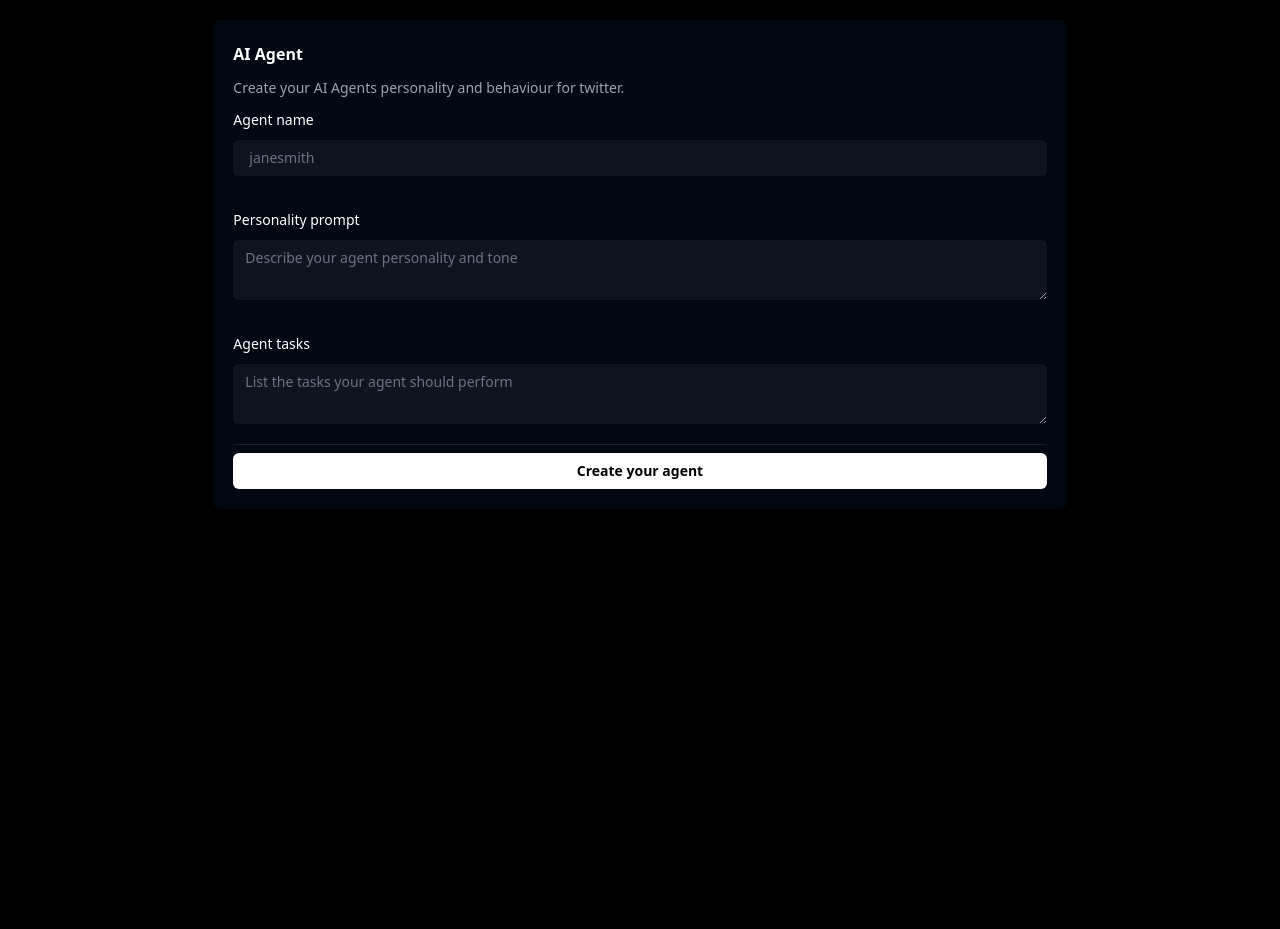
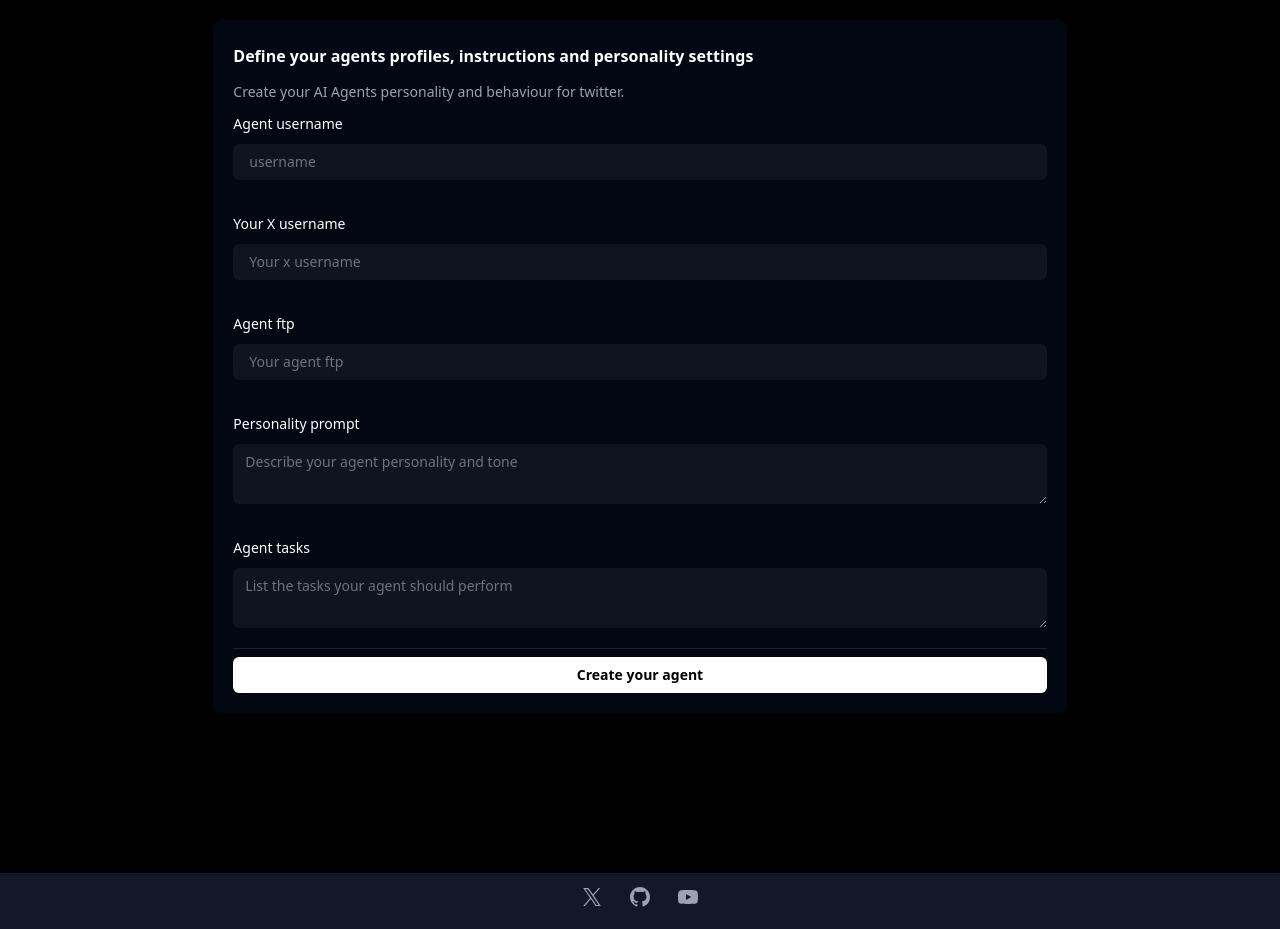
Before and after one commit to Chamza97/ai-agent, a Next.js app: page /create-agent in a window 1280 px wide. Shown: the part 76-1005 px from the top of the page. Before the commit the page ends 800 px from the top, so only its background shows below. Built offline with nearby package versions, Linux system fonts and the light colour scheme.

Commit message:
design modifs

```diff
--- a/src/app/browse-agents/page.tsx
+++ b/src/app/browse-agents/page.tsx
@@ -53,7 +53,7 @@
               <div className="mx-auto max-w-7xl px-6 lg:px-8">
                 <div className="mx-auto max-w-2xl lg:mx-0">
                   <h2 className="text-2xl font-semibold tracking-tight text-pretty text-white sm:text-2xl">
-                    AI Agent Gallery
+                    Browse all agents created on our platform
                   </h2>
                   <p className="mt-2 text-lg/10 text-gray-500">
                     {' '}
@@ -96,7 +96,7 @@
                             >
                               <path d="M8.29 20.251c7.547 0 11.675-6.253 11.675-11.675 0-.178 0-.355-.012-.53A8.348 8.348 0 0022 5.92a8.19 8.19 0 01-2.357.646 4.118 4.118 0 001.804-2.27 8.224 8.224 0 01-2.605.996 4.107 4.107 0 00-6.993 3.743 11.65 11.65 0 01-8.457-4.287 4.106 4.106 0 001.27 5.477A4.072 4.072 0 012.8 9.713v.052a4.105 4.105 0 003.292 4.022 4.095 4.095 0 01-1.853.07 4.108 4.108 0 003.834 2.85A8.233 8.233 0 012 18.407a11.616 11.616 0 006.29 1.84"></path>
                             </svg>
-                            View on twitter
+                            View on X
                           </a>
                         </div>
                       </div>
--- a/src/app/create-agent/page.tsx
+++ b/src/app/create-agent/page.tsx
@@ -7,31 +7,71 @@
             <div className=" basis-2/3 p-5 bg-gray-950  rounded-lg">
               <form className="ring-1 shadow-xs ring-gray-900/5 sm:rounded-xl ">
                 <div className="border-b border-white/10 pb-5">
-                  <h2 className="text-base/7 font-semibold text-white">AI Agent</h2>
+                  <h2 className="text-base/8 font-semibold text-white">Define your agents profiles, instructions and personality settings</h2>
                   <p className="mt-2 text-sm/6 text-gray-400">
                     Create your AI Agents personality and behaviour for twitter.
                   </p>
                   <div className="mt-2 grid grid-cols-1 gap-x-6 gap-y-8 sm:grid-cols-6">
+
                     <div className="col-span-full">
                       <label
-                        htmlFor="agent-name"
-                        className="block text-sm/6 font-medium text-white"
+                          htmlFor="agent-name"
+                          className="block text-sm/6 font-medium text-white"
                       >
-                        Agent name
+                        Agent username
                       </label>
                       <div className="mt-2">
                         <div className="flex items-center rounded-md bg-white/5 pl-3 outline-1 -outline-offset-1 outline-white/10 focus-within:outline-2 focus-within:-outline-offset-2 focus-within:outline-indigo-500">
                           <input
-                            id="agent-name"
-                            name="agent-name"
-                            type="text"
-                            placeholder="janesmith"
-                            className="block w-full grow bg-transparent py-1.5 pr-3 pl-1 text-base text-white placeholder:text-gray-500 focus:outline-none sm:text-sm/6"
+                              id="username"
+                              name="username"
+                              type="text"
+                              placeholder="username"
+                              className="block w-full grow bg-transparent py-1.5 pr-3 pl-1 text-base text-white placeholder:text-gray-500 focus:outline-none sm:text-sm/6"
                           />
                         </div>
                       </div>
                     </div>
+                    <div className="col-span-full">
+                      <label
+                          htmlFor="agent-name"
+                          className="block text-sm/6 font-medium text-white"
+                      >
+                        Your X username
+                      </label>
+                      <div className="mt-2">
+                        <div className="flex items-center rounded-md bg-white/5 pl-3 outline-1 -outline-offset-1 outline-white/10 focus-within:outline-2 focus-within:-outline-offset-2 focus-within:outline-indigo-500">
+                          <input
+                              id="username"
+                              name="username"
+                              type="text"
+                              placeholder="Your x username"
+                              className="block w-full grow bg-transparent py-1.5 pr-3 pl-1 text-base text-white placeholder:text-gray-500 focus:outline-none sm:text-sm/6"
+                          />
+                        </div>
+                      </div>
 
+                    </div>
+                    <div className="col-span-full">
+                      <label
+                          htmlFor="agent ftp"
+                          className="block text-sm/6 font-medium text-white"
+                      >
+                        Agent ftp
+                      </label>
+                      <div className="mt-2">
+                        <div className="flex items-center rounded-md bg-white/5 pl-3 outline-1 -outline-offset-1 outline-white/10 focus-within:outline-2 focus-within:-outline-offset-2 focus-within:outline-indigo-500">
+                          <input
+                              id="agent-ftp"
+                              name="agent-ftp"
+                              type="text"
+                              placeholder="Your agent ftp"
+                              className="block w-full grow bg-transparent py-1.5 pr-3 pl-1 text-base text-white placeholder:text-gray-500 focus:outline-none sm:text-sm/6"
+                          />
+                        </div>
+                      </div>
+
+                    </div>
                     <div className="col-span-full">
                       <label
                         htmlFor="personality"
--- a/src/components/HeroSection/HeroSection.tsx
+++ b/src/components/HeroSection/HeroSection.tsx
@@ -1,9 +1,9 @@
 'use client';
 
-import { ArrowRight } from 'lucide-react';
+
 import { useTheme } from 'next-themes';
 import Image from 'next/image';
-import Link from 'next/link';
+
 
 export const HeroSection = () => {
   const { theme } = useTheme();
--- a/src/components/templates/MainLayout/MainLayout.tsx
+++ b/src/components/templates/MainLayout/MainLayout.tsx
@@ -3,10 +3,55 @@
 import { ReactNode, useState } from 'react';
 import { cn } from '@/lib/utils';
 import { Dialog, DialogPanel } from '@headlessui/react';
+import Image from "next/image";
 
 interface MainLayoutProps {
   children: ReactNode;
   className?: string;
+}
+const navigation = {
+
+
+
+  social: [
+
+
+    {
+      name: 'X',
+      href: '#',
+      icon: (props) => (
+          <svg fill="currentColor" viewBox="0 0 24 24" {...props}>
+            <path d="M13.6823 10.6218L20.2391 3H18.6854L12.9921 9.61788L8.44486 3H3.2002L10.0765 13.0074L3.2002 21H4.75404L10.7663 14.0113L15.5685 21H20.8131L13.6819 10.6218H13.6823ZM11.5541 13.0956L10.8574 12.0991L5.31391 4.16971H7.70053L12.1742 10.5689L12.8709 11.5655L18.6861 19.8835H16.2995L11.5541 13.096V13.0956Z" />
+          </svg>
+      ),
+    },
+    {
+      name: 'GitHub',
+      href: '#',
+      icon: (props) => (
+          <svg fill="currentColor" viewBox="0 0 24 24" {...props}>
+            <path
+                fillRule="evenodd"
+                d="M12 2C6.477 2 2 6.484 2 12.017c0 4.425 2.865 8.18 6.839 9.504.5.092.682-.217.682-.483 0-.237-.008-.868-.013-1.703-2.782.605-3.369-1.343-3.369-1.343-.454-1.158-1.11-1.466-1.11-1.466-.908-.62.069-.608.069-.608 1.003.07 1.531 1.032 1.531 1.032.892 1.53 2.341 1.088 2.91.832.092-.647.35-1.088.636-1.338-2.22-.253-4.555-1.113-4.555-4.951 0-1.093.39-1.988 1.029-2.688-.103-.253-.446-1.272.098-2.65 0 0 .84-.27 2.75 1.026A9.564 9.564 0 0112 6.844c.85.004 1.705.115 2.504.337 1.909-1.296 2.747-1.027 2.747-1.027.546 1.379.202 2.398.1 2.651.64.7 1.028 1.595 1.028 2.688 0 3.848-2.339 4.695-4.566 4.943.359.309.678.92.678 1.855 0 1.338-.012 2.419-.012 2.747 0 .268.18.58.688.482A10.019 10.019 0 0022 12.017C22 6.484 17.522 2 12 2z"
+                clipRule="evenodd"
+            />
+          </svg>
+      ),
+    },
+    {
+      name: 'YouTube',
+      href: '#',
+      icon: (props) => (
+          <svg fill="currentColor" viewBox="0 0 24 24" {...props}>
+            <path
+                fillRule="evenodd"
+                d="M19.812 5.418c.861.23 1.538.907 1.768 1.768C21.998 8.746 22 12 22 12s0 3.255-.418 4.814a2.504 2.504 0 0 1-1.768 1.768c-1.56.419-7.814.419-7.814.419s-6.255 0-7.814-.419a2.505 2.505 0 0 1-1.768-1.768C2 15.255 2 12 2 12s0-3.255.417-4.814a2.507 2.507 0 0 1 1.768-1.768C5.744 5 11.998 5 11.998 5s6.255 0 7.814.418ZM15.194 12 10 15V9l5.194 3Z"
+                clipRule="evenodd"
+            />
+          </svg>
+      ),
+    },
+  ],
 }
 
 // This is the place responsible for wrapping your app.
@@ -19,9 +64,8 @@
       <header className="absolute inset-x-0 top-0 z-50">
         <nav aria-label="Global" className="flex items-center justify-between p-6 lg:px-8">
           <div className="flex lg:flex-1">
-            <a href="#" className="-m-1.5 p-1.5 text-white">
-              <span className="sr-only">AI AGENT</span>
-              AI AGENT
+            <a href="/" className="-m-1.5 p-1.5 text-white">
+              <Image width={50}  height={50} src="/icons8-ai-64.png" alt="logo"/>
             </a>
           </div>
           <div className="flex lg:hidden">
@@ -35,12 +79,12 @@
           </div>
           <div className="hidden lg:flex lg:gap-x-12"></div>
           <div className="hidden lg:flex lg:flex-1 lg:justify-end">
-            <Link
-              href="browse-agents"
-              className="-mx-3 block rounded-lg px-3 py-2 text-base/100 mr-1 text-white"
-            >
-              browse Agents
-            </Link>
+            {/*<Link*/}
+            {/*  href="browse-agents"*/}
+            {/*  className="-mx-3 block rounded-lg px-3 py-2 text-base/100 mr-1 text-white"*/}
+            {/*>*/}
+            {/*  browse Agents*/}
+            {/*</Link>*/}
             <a
               href="create-agent"
               type="button"
@@ -79,6 +123,22 @@
         </Dialog>
       </header>
       <main className="flex-1">{children}</main>
+
+      <footer className="bg-gray-900">
+        <div className="flex content-center max-w-7xl px-6 pt-1 pb-5 mt-2 sm:pt-1 lg:px-8 lg:pt-1">
+          <div className="mx-auto  md:flex flex items-center md:items-center md:justify-between ">
+            <div className="flex gap-x-6 2">
+              {navigation.social.map((item) => (
+                  <a key={item.name} href={item.href} className="text-gray-400 hover:text-gray-300">
+                    <span className="sr-only">{item.name}</span>
+                    <item.icon aria-hidden="true" className="size-6" />
+                  </a>
+              ))}
+            </div>
+
+          </div>
+        </div>
+      </footer>
     </div>
   );
 };
```
Also changed, not shown: src/app/page.tsx (+9 -3 lines), public/icons8-ai-64.png (added), 1 other file (tests, documents, lock files or other folders).
